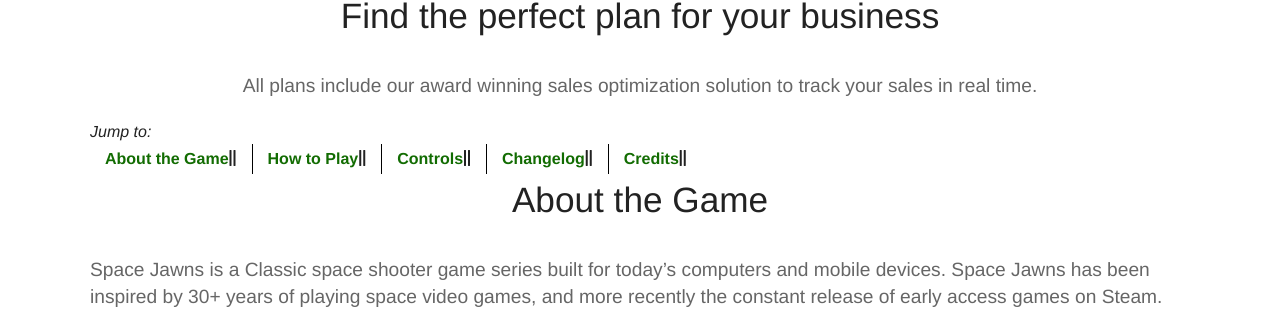
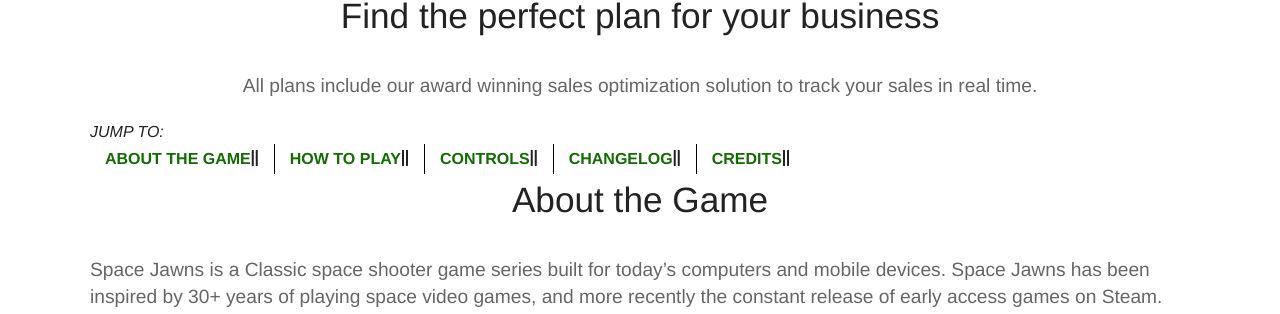
Before and after one commit to sk33lz/spacejawns, a Jekyll site: the page built from docs/pages/game.md, in a window 1280 px wide. Shown: the part 221-535 px from the top of the page. Built offline with Jekyll 4.4.1, drawn with Linux system fonts in a browser that asks for light colours; nearby versions of some CDN libraries.

Commit message:
Adding page menu style.

```diff
--- a/docs/_sass/navigation.scss
+++ b/docs/_sass/navigation.scss
@@ -321,6 +321,10 @@
   }
 
   nav.page-menu {
+    text-transform: uppercase;
+    display: inline-block;
+    height: 100%;
+
     ul {
       list-style-type: none;
       padding: 0;
```
